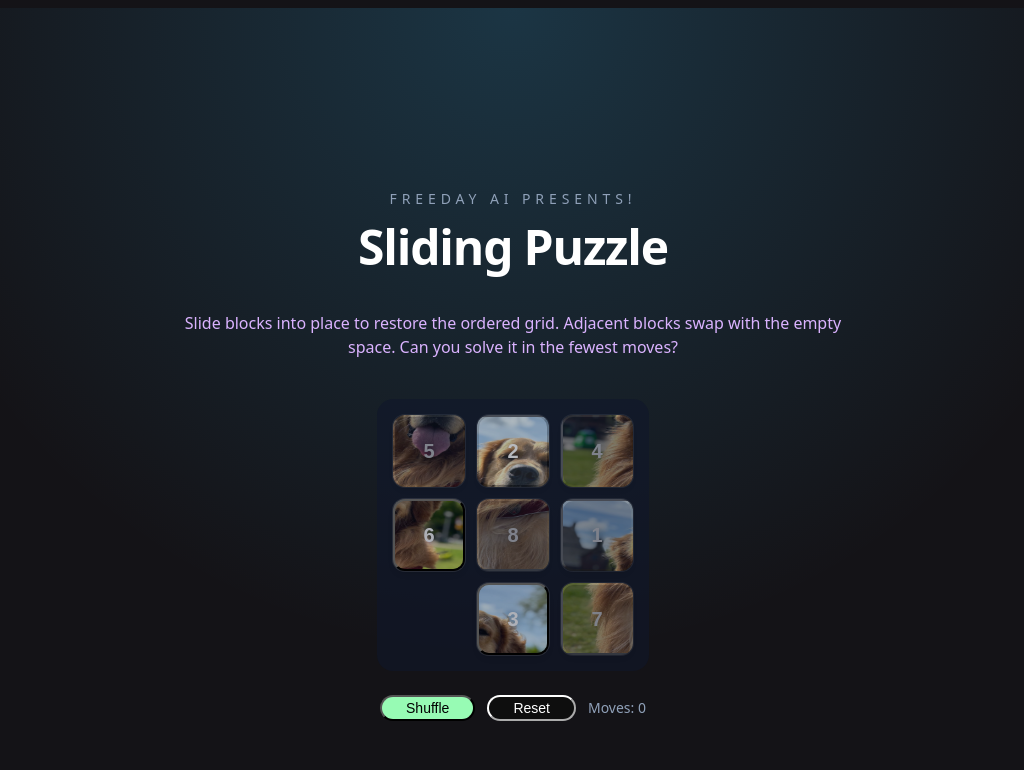
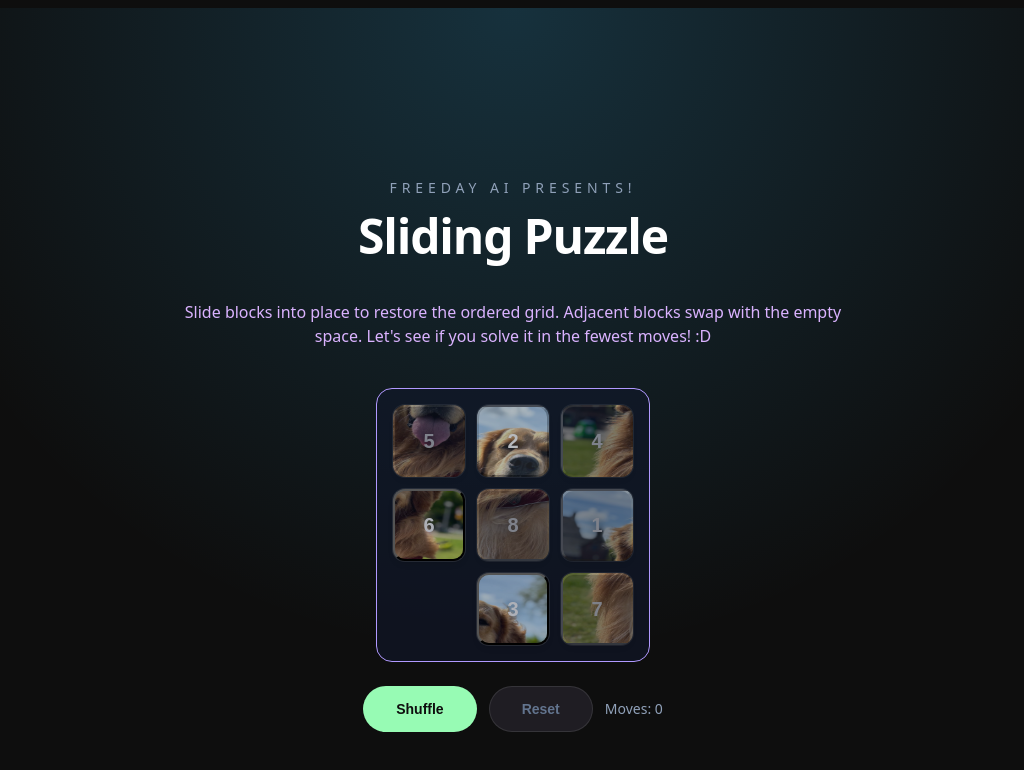
Before and after one commit to mehrismore/sliding-puzzle, a React (Vite) app: page / in a window 1280 px wide. Shown: the top 770 px of the page, without its empty margins (127-1151 px from the left). Built offline with nearby package versions, Linux system fonts and the light colour scheme.

Commit message:
fix reset logic and looks

```diff
--- a/src/Puzzle.tsx
+++ b/src/Puzzle.tsx
@@ -1,3 +1,9 @@
+/* Todos:
+- clean up this file; separate big functions into separate files
+- make the image reusable
+- think of efficiency
+- think of better aesthetics */
+
 import { useCallback, useEffect, useMemo, useRef, useState } from "react";
 import ConfettiOverlay from "./ConfettiOverlay";
 
@@ -11,6 +17,7 @@ const BLOCK_SIZE = 72;
 const BLOCK_GAP = 12;
 const BOARD_SIZE = GRID_SIZE * BLOCK_SIZE + (GRID_SIZE - 1) * BLOCK_GAP;
 
+// Find the neighbors directly above, below, left, and right of this index.
 const getNeighborIndices = (index: number) => {
   const neighbors: number[] = [];
   const row = Math.floor(index / GRID_SIZE);
@@ -24,6 +31,7 @@ const getNeighborIndices = (index: number) => {
   return neighbors;
 };
 
+// Mix up the grid with random valid moves; if it ends up solved, shuffle again.
 const generateShuffledBoard = () => {
   const board = [...SOLVED_BOARD];
   for (let iteration = 0; iteration < 200; iteration += 1) {
@@ -35,9 +43,14 @@ const generateShuffledBoard = () => {
       board[emptyIndex],
     ];
   }
+  const solved = board.every((value, index) => value === SOLVED_BOARD[index]);
+  if (solved) {
+    return generateShuffledBoard();
+  }
   return board;
 };
 
+// Give each block the slice of the picture it should display.
 const createBlockBackground = (value: number) => {
   if (value === 0) return undefined;
 
@@ -60,7 +73,10 @@ const createBlockBackground = (value: number) => {
 };
 
 const Puzzle: React.FC = () => {
-  const [blocks, setBlocks] = useState<number[]>(() => generateShuffledBoard());
+  const [initialBlocks, setInitialBlocks] = useState<number[]>(() =>
+    generateShuffledBoard()
+  );
+  const [blocks, setBlocks] = useState<number[]>(initialBlocks);
   const [moves, setMoves] = useState(0);
   const [lastMovedBlock, setLastMovedBlock] = useState<number | null>(null);
   const emptyIndex = blocks.indexOf(0);
@@ -72,6 +88,7 @@ const Puzzle: React.FC = () => {
     [blocks]
   );
 
+  // Play a quick "ding" every time a block locks into its right spot.
   const playPlacementSound = useCallback(() => {
     if (typeof window === "undefined") return;
 
@@ -131,6 +148,7 @@ const Puzzle: React.FC = () => {
   const canSlideBlock = (index: number) =>
     getNeighborIndices(emptyIndex).includes(index);
 
+  // When a block is tapped, slide it into the gap and count the move.
   const handleBlockClick = (index: number) => {
     if (!canSlideBlock(index)) return;
 
@@ -168,22 +186,26 @@ const Puzzle: React.FC = () => {
     setMoves((previousMoves) => previousMoves + 1);
   };
 
+  // Put everything back to the current shuffle and reset the move count.
   const resetBoard = useCallback(() => {
     if (bounceTimeoutRef.current) {
       clearTimeout(bounceTimeoutRef.current);
       bounceTimeoutRef.current = null;
     }
-    setBlocks([...SOLVED_BOARD]);
+    setBlocks([...initialBlocks]);
     setMoves(0);
     setLastMovedBlock(null);
-  }, []);
+  }, [initialBlocks]);
 
+  // Create a fresh scramble and remember it so reset can bring it back.
   const shuffleBoard = useCallback(() => {
     if (bounceTimeoutRef.current) {
       clearTimeout(bounceTimeoutRef.current);
       bounceTimeoutRef.current = null;
     }
-    setBlocks(generateShuffledBoard());
+    const newBoard = generateShuffledBoard();
+    setInitialBlocks(newBoard);
+    setBlocks(newBoard);
     setMoves(0);
     setLastMovedBlock(null);
   }, []);
@@ -217,12 +239,13 @@ const Puzzle: React.FC = () => {
         </h1>
         <p className="mt-3 text-sm text-purple-300 sm:text-base">
           Slide blocks into place to restore the ordered grid. Adjacent blocks
-          swap with the empty space. Can you solve it in the fewest moves?
+          swap with the empty space. Let's see if you solve it in the fewest
+          moves! :D
         </p>
       </header>
 
       <div className="relative">
-        <div className="rounded-2xl bg-slate-900/60 p-4">
+        <div className="rounded-2xl bg-slate-900/60 border border-[#b199ff] p-4">
           <div
             className="relative"
             style={{ width: BOARD_SIZE, height: BOARD_SIZE }}
@@ -292,15 +315,15 @@ const Puzzle: React.FC = () => {
         <button
           type="button"
           onClick={shuffleBoard}
-          className="rounded-full bg-[#97fbb4] px-6 text-sm font-medium hover:bg-[#3d00ff]"
+          className="rounded-full border border-transparent bg-[#97fbb4] px-8 py-3 text-sm font-bold text-[#0e0e0e] transition hover:bg-[#3d00ff] hover:text-white focus-visible:outline focus-visible:outline-2 focus-visible:outline-offset-2 focus-visible:outline-[#635aff]"
         >
           Shuffle
         </button>
         <button
           type="button"
           onClick={resetBoard}
-          disabled={isSolved}
-          className="rounded-full bg-[#0e0e0e] border-white px-6 text-sm font-medium text-white hover:bg-[#3d00ff] focus-visible:outline focus-visible:outline-2 focus-visible:outline-offset-2 focus-visible:outline-[#635aff] disabled:cursor-not-allowed disabled:border-slate-800 disabled:text-slate-500"
+          disabled={moves === 0}
+          className="rounded-full border border-white bg-[#0e0e0e] px-8 py-3 text-sm font-bold text-white transition hover:bg-[#3d00ff] focus-visible:outline focus-visible:outline-2 focus-visible:outline-offset-2 focus-visible:outline-[#635aff] hover:border-[#635aff] hover:text-white disabled:cursor-not-allowed disabled:border-white/10 disabled:bg-[#1f1d23] disabled:text-slate-500 disabled:hover:bg-[#1f1d23] disabled:hover:text-slate-500"
         >
           Reset
         </button>
--- a/src/index.css
+++ b/src/index.css
@@ -8,12 +8,13 @@
 
 @layer base {
   body {
-    background-color: #141317;
+    background-color: #0e0e0e;
     @apply text-slate-100 antialiased font-sans;
   }
 }
 
 @layer components {
+  /* Put a gentle, see-through blanket on top of every tile so we can tint it light when it's correct or darker when it's not. */
   .block {
     position: relative;
   }
```
Lines whose indentation alone changed are shown as unchanged.
